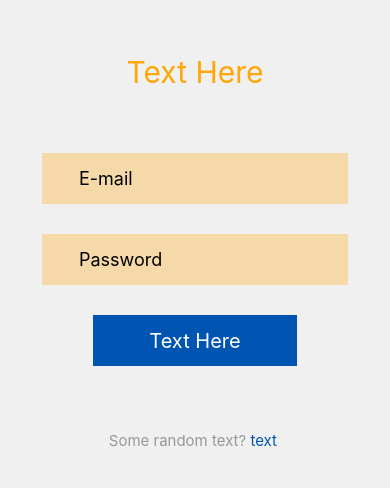
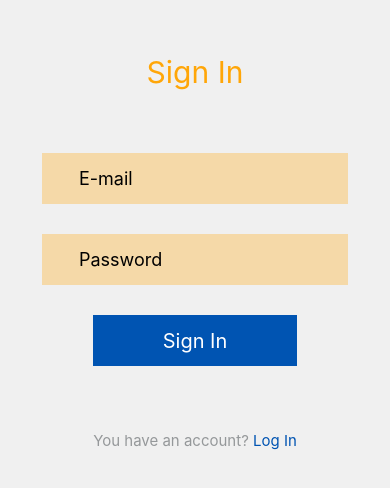
Before and after one commit to RaulECT/hcd, a React Native app: screen / in a window 390 px wide. Shown: the part 170-658 px from the top of the page. Built offline with nearby package versions, Linux system fonts and the light colour scheme.

Commit message:
Labels changed on FormView.js

```diff
--- a/App.js
+++ b/App.js
@@ -7,6 +7,7 @@
 import React, { Component } from 'react';
 import HomeScreenview from './views/HomeScreenView'
 import FormView from './views/FormView'
+import SignInView from './views/SignInView'
 import {
   Platform,
   StyleSheet,
@@ -36,7 +37,8 @@ export default class App extends Component<{}> {
         </Text>
       </View>*/
       //<HomeScreenview/>
-      <FormView/>
+      //<FormView/>
+      <SignInView/>
     );
   }
 }
--- a/views/FormView.js
+++ b/views/FormView.js
@@ -8,11 +8,17 @@ import {
   TouchableOpacity
 } from 'react-native';
 
+const signInText = "You don´t have an account? "
+const logInText = "You have an account? "
+
 class FormView extends Component {
   render() {
+    let text = this.props.title == 'Sign In' ? logInText: signInText
+    let option = this.props.title == 'Sign In' ? 'Log In': 'Sign In'
+
     return(
       <View style={styles.container}>
-        <Text style={styles.title}>Text Here</Text>
+        <Text style={styles.title}> {this.props.title} </Text>
 
         <View style={styles.fieldsView}>
           <TextInput
@@ -28,11 +34,14 @@ class FormView extends Component {
 
         <TouchableOpacity style={styles.button}>
           <View>
-            <Text style={styles.buttonText}>Text Here</Text>
+            <Text style={styles.buttonText}>{this.props.title}</Text>
           </View>
         </TouchableOpacity>
 
-        <Text style={styles.footerText}>Some random text? <Text style={styles.testOption}>text</Text> </Text>
+        <Text style={styles.footerText}>
+          {text}
+          <Text style={styles.testOption}>{option}</Text>
+        </Text>
       </View>
     )
   }
--- /dev/null
+++ b/views/SignInView.js
@@ -0,0 +1,22 @@
+import React, { Component } from 'react';
+import FormView from './FormView'
+import {
+  Platform,
+  StyleSheet,
+  Text,
+  View,
+  TextInput,
+  TouchableOpacity
+} from 'react-native';
+
+class SignInView extends Component {
+  render() {
+    return(
+      <FormView
+        title = "Sign In"
+      />
+    )
+  }
+}
+
+export default SignInView
```
